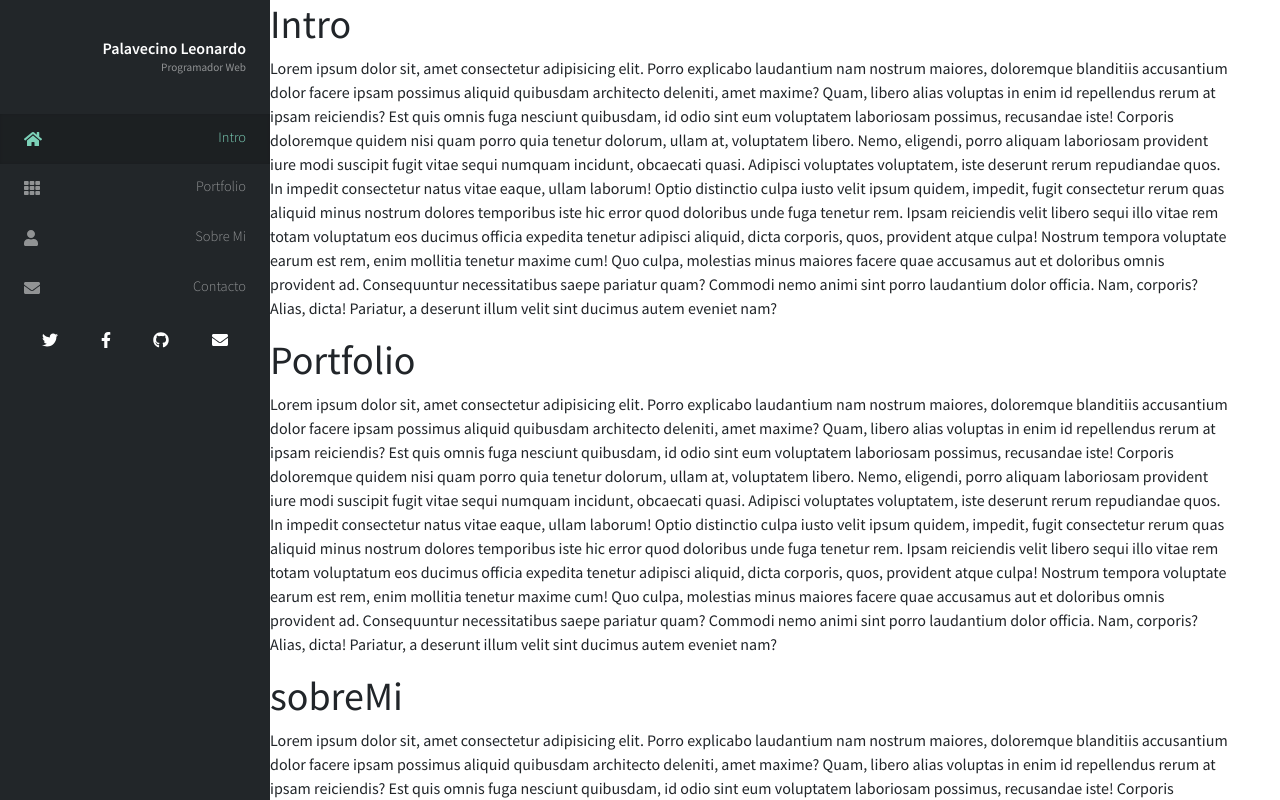
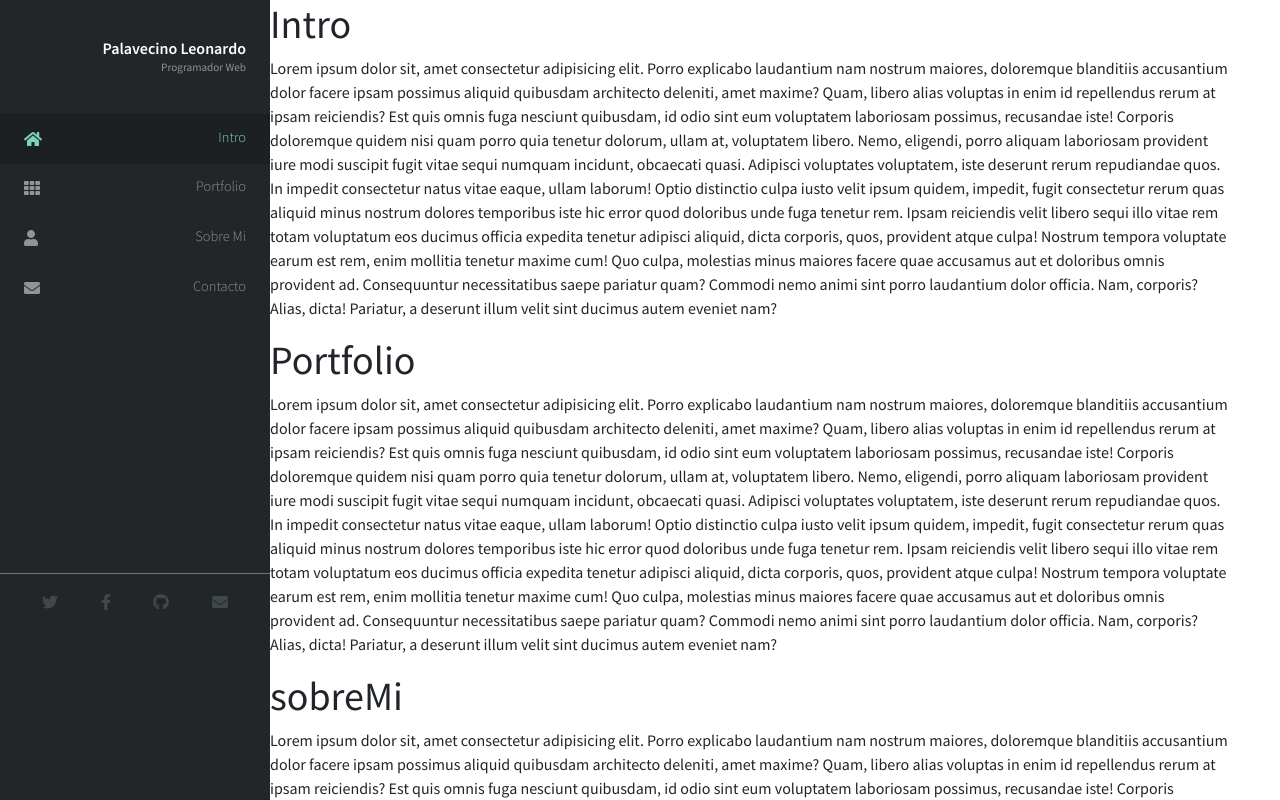
Before and after one commit to leo43161/curriculum, a React (Create React App) app: page / in a window 1280 px wide. Shown: the top 800 px of the page. Built offline with nearby package versions, Linux system fonts and the light colour scheme.

Commit message:
Se mejoro el responsive de las redes sociales y se agrego efectos dichos botones

```diff
--- a/src/App.css
+++ b/src/App.css
@@ -56,13 +56,17 @@ body {
   }
 }
 
-.navbar-light .navbar-toggler{
+.navbar-light .navbar-toggler {
   border-color: #7cd1b86b;
 }
 
 .nav-button:hover {
+  -webkit-tap-highlight-color: rgba(0, 0, 0, 0);
+  -moz-transition: color 0.35s ease-in-out;
+  -webkit-transition: color 0.35s ease-in-out;
+  -ms-transition: color 0.35s ease-in-out;
+  transition: all 0.35s ease-in-out;
   color: #fff;
-  transition: all 0.5s ease;
 }
 
 .nav-button.active {
@@ -70,3 +74,65 @@ body {
   box-shadow: inset 0 0 0.25em 0 rgb(0 0 0 / 13%);
   color: var(--color-primary-1);
 }
+
+.navbar {
+  height: 630px;
+}
+
+.redes-button {
+  -webkit-tap-highlight-color: rgba(0, 0, 0, 0);
+  -moz-transition: color 0.35s ease-in-out;
+  -webkit-transition: color 0.35s ease-in-out;
+  -ms-transition: color 0.35s ease-in-out;
+  transition: color 0.35s ease-in-out;
+  color: #41484c;
+  cursor: pointer;
+}
+
+.redes-button:hover {
+  color: #ffffff;
+  cursor: pointer;
+}
+
+@media (max-width: 326px) {
+  .navbar {
+    height: 630px;
+  }
+
+}
+
+@media (min-width: 326.5px) and (max-width:390px) {
+  .navbar {
+    height: auto;
+  }
+}
+
+@media (min-width: 390.5px) and (max-width:450px) {
+  .navbar {
+    height: auto;
+  }
+}
+
+@media (min-width: 455px) and (max-width:950px) {
+  .navbar {
+    height: 545px;
+  }
+}
+
+@media (min-width: 824px) and (max-width: 1199.98px) {
+  .navbar {
+    height: 545px;
+  }
+}
+
+@media (min-width: 1200px) and (max-width: 1450px) {
+  .navbar {
+    height: 630px;
+  }
+}
+
+@media (min-width: 2100px) and (max-width: 2600px) {
+  .navbar {
+    height: 850px;
+  }
+}
--- a/src/components/Redes.jsx
+++ b/src/components/Redes.jsx
@@ -4,10 +4,10 @@ import { FontAwesomeIcon } from '@fortawesome/react-fontawesome';
 export default function Redes({ expand }) {
     return (
         <div className={`${expand ? "d-flex d-md-none" : "d-md-flex d-none"} justify-content-evenly py-3`}>
-            <div><FontAwesomeIcon icon={['fab', 'twitter']}></FontAwesomeIcon></div>
-            <div><FontAwesomeIcon icon={['fab', 'facebook-f']}></FontAwesomeIcon></div>
-            <div><FontAwesomeIcon icon={['fab', 'github']}></FontAwesomeIcon></div>
-            <div><FontAwesomeIcon icon={"envelope"}></FontAwesomeIcon></div>
+            <div className="redes-button"><FontAwesomeIcon icon={['fab', 'twitter']}></FontAwesomeIcon></div>
+            <div className="redes-button"><FontAwesomeIcon icon={['fab', 'facebook-f']}></FontAwesomeIcon></div>
+            <div className="redes-button"><FontAwesomeIcon icon={['fab', 'github']}></FontAwesomeIcon></div>
+            <div className="redes-button"><FontAwesomeIcon icon={"envelope"}></FontAwesomeIcon></div>
         </div>
     )
 }
--- a/src/pages/Navigation.jsx
+++ b/src/pages/Navigation.jsx
@@ -8,9 +8,10 @@ export default function Navigation() {
     const [expanded, setExpanded] = useState(false);
     return (
         <Navbar expand="md" expanded={expanded} sticky="top" className="text-white py-0">
-            <Container className="p-0 flex-md-column">
+            <Container className="p-0 flex-md-column justify-content-between h-100">
+                <div className="p-0 flex-md-column w-100">
                     <div className="d-flex justify-content-between justify-content-md-end w-100 px-lg-3 my-lg-4 px-3 py-3">
-                    <Navbar.Toggle onClick={() => setExpanded(!expanded)} className="h-100 my-auto" aria-controls="basic-navbar-nav" />
+                        <Navbar.Toggle onClick={() => setExpanded(!expanded)} className="h-100 my-auto border-white" aria-controls="basic-navbar-nav" />
                         <div className="d-flex px-2 align-items-end flex-column text-end">
                             <h5 className="mb-1">Palavecino Leonardo</h5>
                             <p className="m-0">Programador Web</p>
@@ -23,9 +24,12 @@ export default function Navigation() {
                             <NavButton setExpanded={setExpanded} to="sobreMi" icon="user" text="Sobre Mi"></NavButton>
                             <NavButton setExpanded={setExpanded} to="contacto" icon="envelope" text="Contacto"></NavButton>
                             <Redes expand={true}></Redes>
+                        </div>
+                    </Navbar.Collapse>
+                </div>
+                <div className="w-100 border-top border-secondary">
                     <Redes></Redes>
                 </div>
-                </Navbar.Collapse>
             </Container>
         </Navbar>
     );
```
Lines whose indentation alone changed are shown as unchanged.
